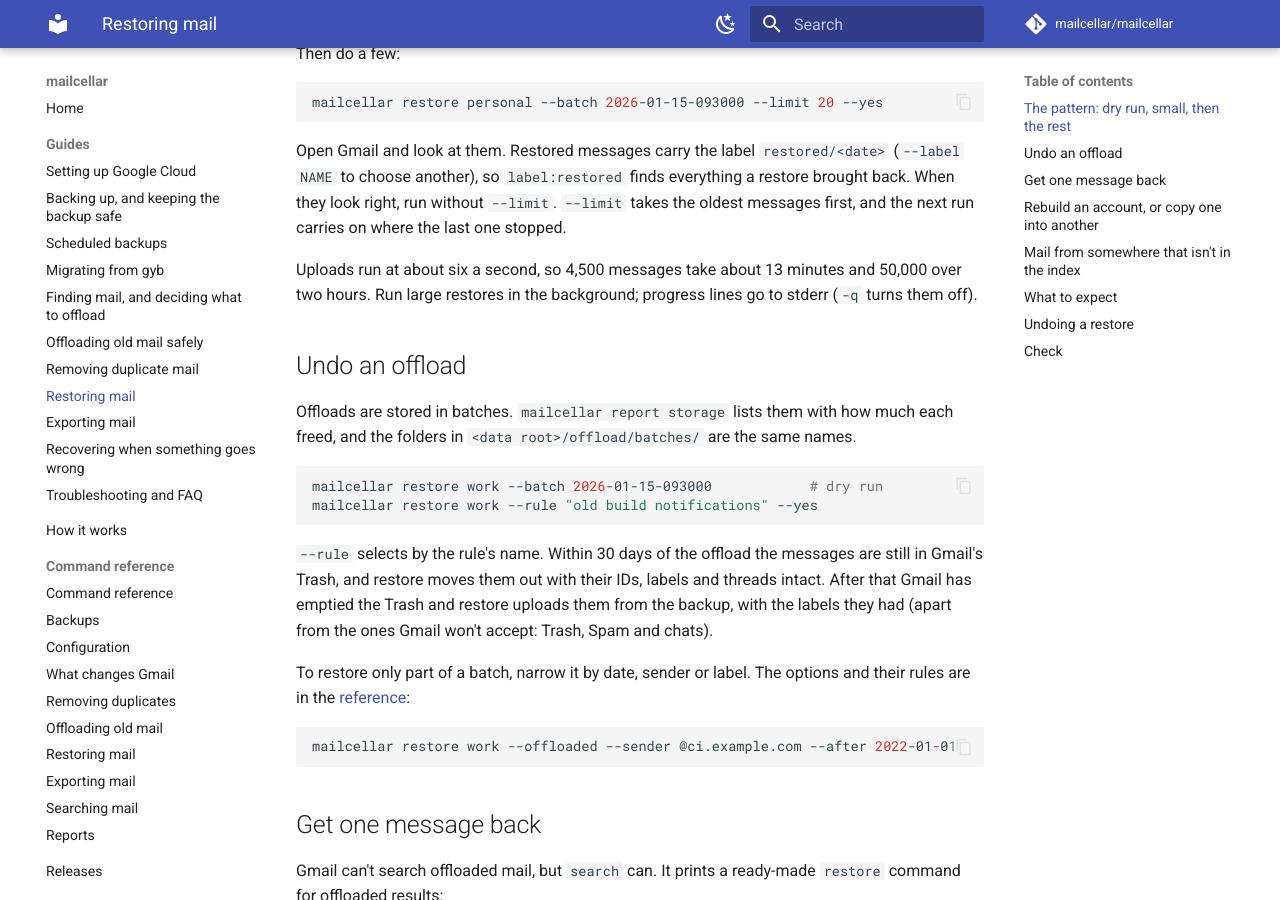
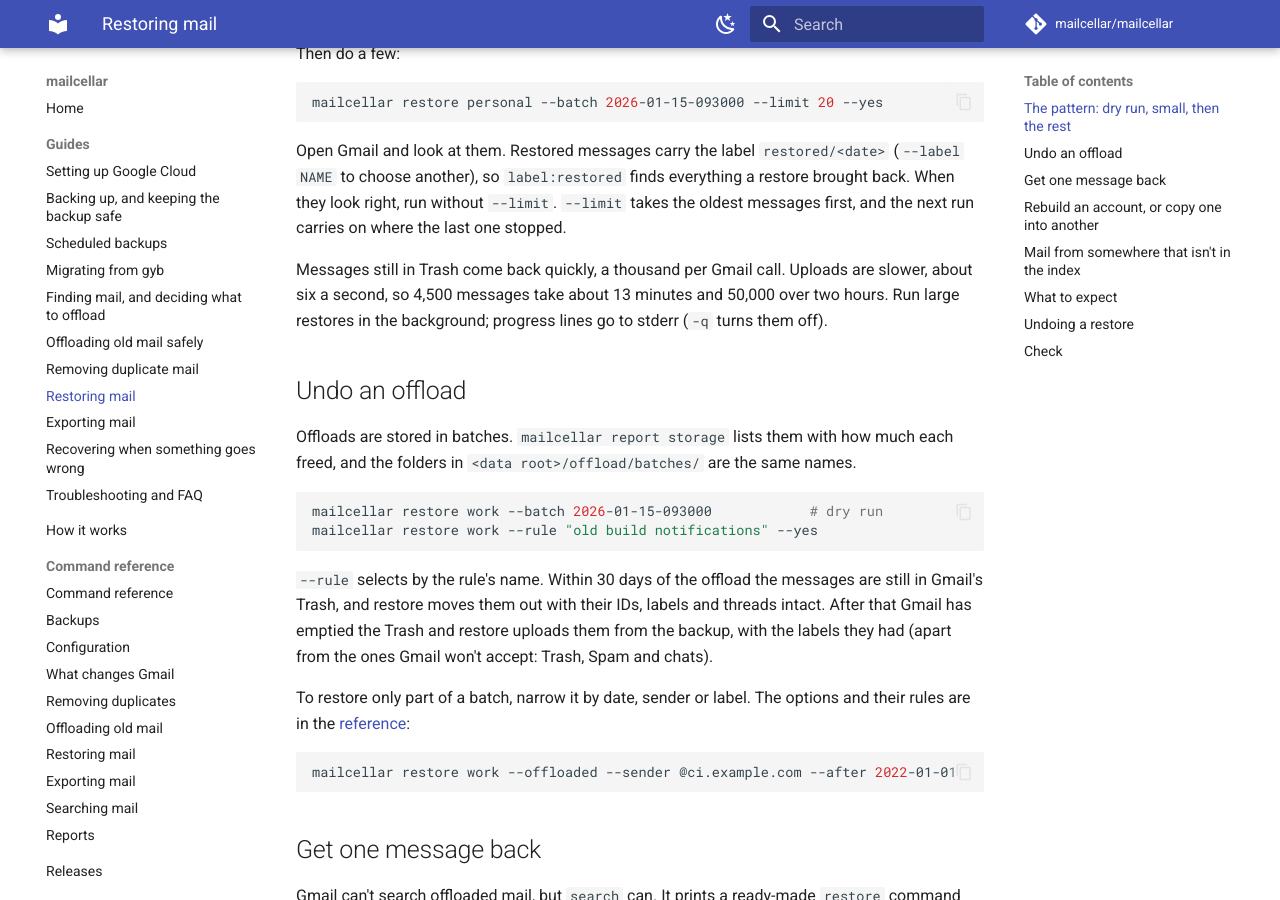
Before and after one commit to mailcellar/mailcellar, an MkDocs documentation site: the page built from docs/guide/restore.md, in a window 1280 px wide and 900 px high, scrolled down 1079 px. Built offline with MkDocs 1.6.1 and Material for MkDocs 9.7.7, drawn with Linux system fonts in a browser that asks for light colours; comment, search, counter and statistics services are not loaded.

Commit message:
perf(restore): move messages out of Trash a thousand per call, then read back
messages.untrash takes one call per message, which Gmail holds to about 5
a second, like messages.trash did. untrash now removes the TRASH label
with messages.batchModify, 1,000 IDs per call, sharing trash's _move():
every message is then read back, and only one Gmail no longer shows in
Trash counts as restored ("still in Trash", "gone from Gmail" or
"couldn't check it was out of Trash" otherwise). not_trashed becomes
not_moved and checks both directions. restore's use of untrash is
unchanged.

Checked against Gmail: a 5-message restore of a test batch untrashed all
5; read back separately, none carries TRASH, an in:trash listing finds
0 of 5, the offload label is gone and restored/ added, other labels kept.
Tests for chunks, the read-back, a refused call; ruff, pytest and the
strict docs build pass.

Co-Authored-By: Claude Opus 5.5 <noreply@anthropic.com>

```diff
--- a/docs/guide/restore.md
+++ b/docs/guide/restore.md
@@ -49,8 +49,9 @@ Open Gmail and look at them. Restored messages carry the label
 right, run without `--limit`. `--limit` takes the oldest messages first, and
 the next run carries on where the last one stopped.
 
-Uploads run at about six a second, so 4,500 messages take about 13 minutes
-and 50,000 over two hours. Run large restores in the background; progress
+Messages still in Trash come back quickly, a thousand per Gmail call.
+Uploads are slower, about six a second, so 4,500 messages take about 13
+minutes and 50,000 over two hours. Run large restores in the background; progress
 lines go to stderr (`-q` turns them off).
 
 ## Undo an offload
```
Also changed, not shown: CHANGELOG.md (+2 -1 lines), docs/reference/restore.md (+3 -1 lines), 2 other files.
